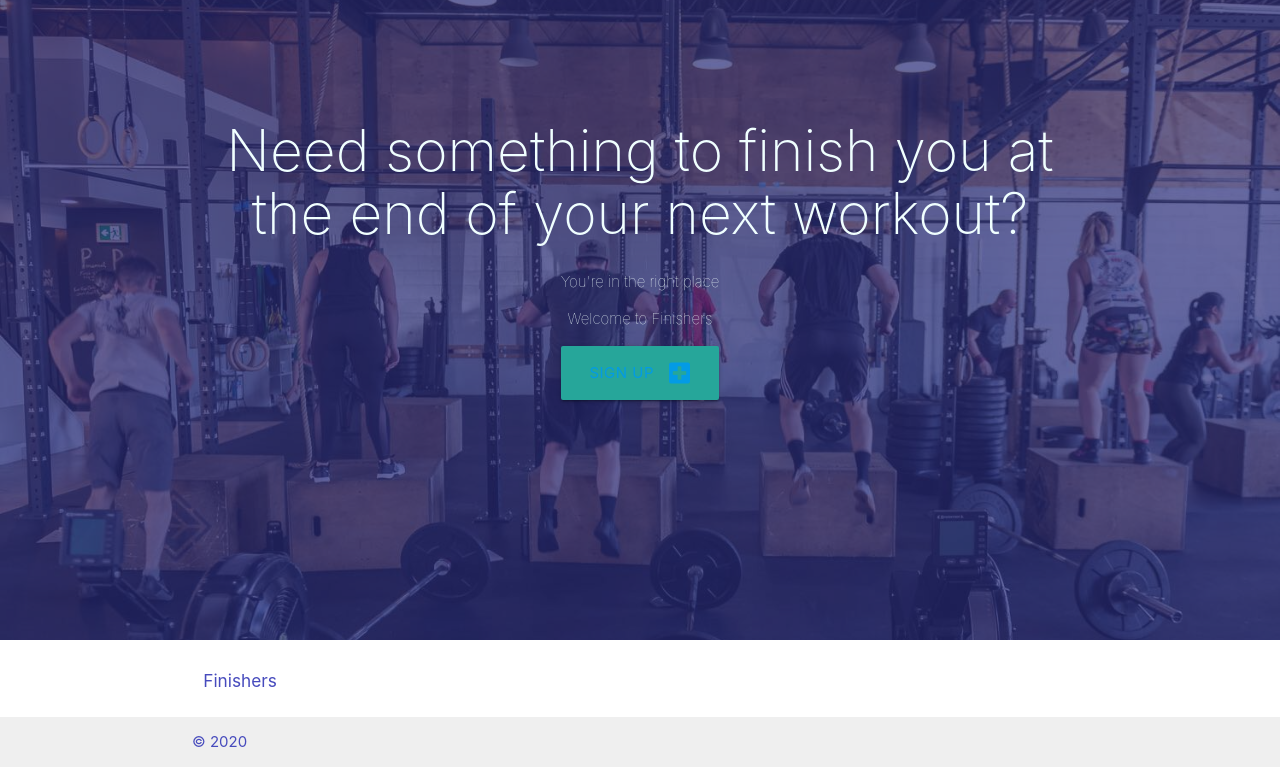
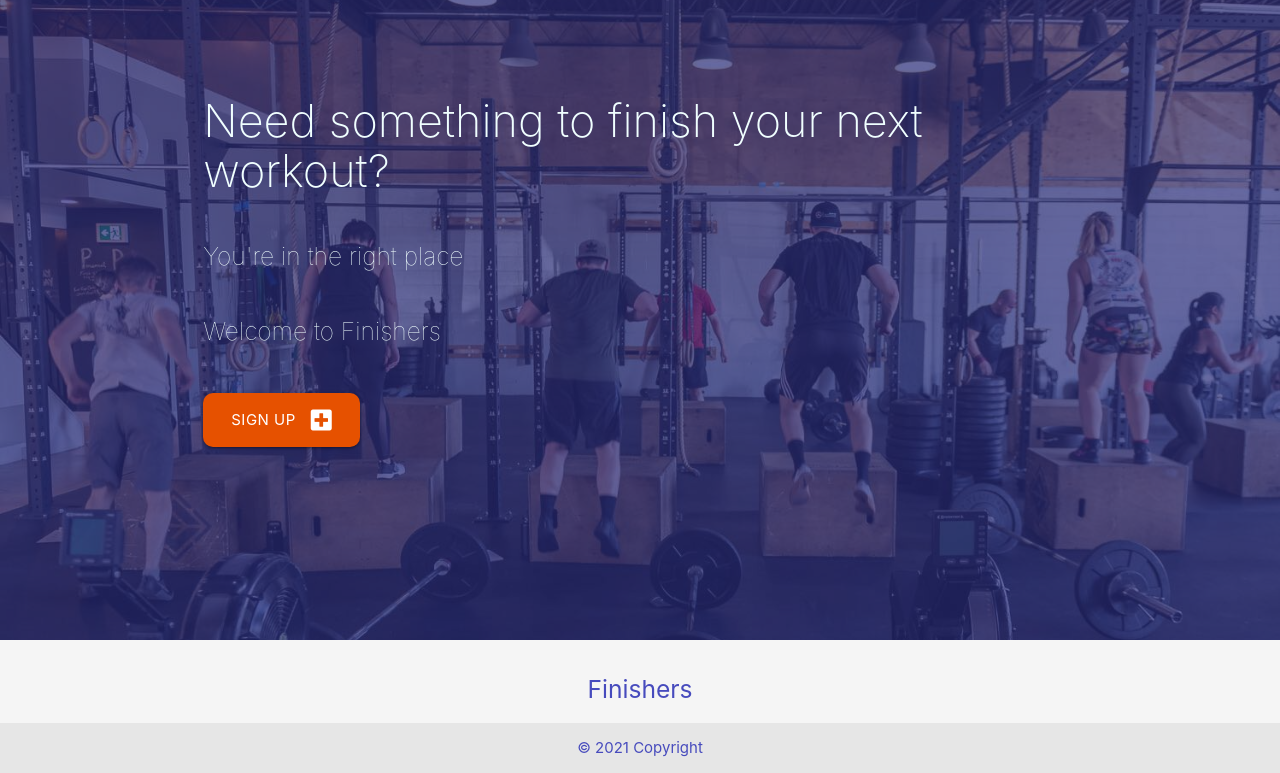
Before and after one commit to allyporwal/finishers-flask, a Flask app: page / in a window 1280 px wide. Shown: the part 64-837 px from the top of the page. Run offline with Flask 2, Linux system fonts and the light colour scheme; data that the repository does not hold is empty; some libraries are stand-ins or nearby versions.

Commit message:
Add lots of style and layout tweaks

```diff
--- a/static/css/style.css
+++ b/static/css/style.css
@@ -27,13 +27,15 @@
 #callout-header {
     color: azure;
     font-weight: 200;
-    font-size: 3.8rem;
-    margin-top: 15vh;
+    font-size: 3rem;
+    margin-top: 12vh;
 }
 
 .callout-text {
     color: azure;
     font-weight: 100;
+    margin-top: 6vh;
+    margin-bottom: 6vh;
 }
 
 .navbar-logo {
@@ -44,16 +46,20 @@
     color: rgba(71, 75, 189, 1) !important;
 }
 
-/* misc */
+/* forms */
 
 .hidden_exercise {
     display: none;
 }
 
+/* misc */
+
 .tabs {
     display:-webkit-flex;
     display: -ms-flexbox;
-    display: flex
+    display: flex;
+    color: #e65100;
+
 }
 
 .add-finisher-paragraph {
@@ -63,3 +69,73 @@
 #footer {
     height: 5vh;
 }
+
+.card {
+    border-radius: 20px;
+}
+
+.card .card-action:last-child {
+    border-radius: 0 0 20px 20px;
+    display: flex;
+    justify-content: space-around;
+}
+
+.card-title {
+    color: rgba(71, 75, 189, 1);
+}
+
+.card-action {
+    background-color: #e65100 !important;
+}
+
+.card .card-action a:not(.btn):not(.btn-large):not(.btn-small):not(.btn-large):not(.btn-floating) {
+    color: white;
+    margin-right: 24px;
+    -webkit-transition: color .3s ease;
+    transition: color .3s ease;
+    text-transform: uppercase;
+}
+
+#sign-up-button {
+    background-color: #e65100;
+    border-radius: 10px;
+}
+
+#tab-row {
+    margin-top: 2vh;
+}
+
+/* Footer */
+
+#footer-row {
+    margin-bottom: 0;
+}
+
+.footer-links {
+    margin-bottom: 0;
+    color: rgba(71, 75, 189, 1);
+}
+
+.card-panel {
+    border-radius: 10px;
+    color: white;
+    background-color: rgba(41, 44, 121, 1) !important;
+}
+
+.fa-question-circle {
+    color: rgba(41, 44, 121, 1);
+}
+
+.row .empty-library {
+  float: none !important;
+  margin-left: auto;
+  margin-right: auto;
+}
+/* media queries */
+
+@media only screen and (max-height: 568px) {
+
+    .callout-background {
+    height: 100vh;
+    }
+}
--- a/templates/add_finisher.html
+++ b/templates/add_finisher.html
@@ -1,11 +1,12 @@
 <title>Add Finisher | The Finisher</title>
 {% extends "base.html" %} {% block content %}
-<h1>Create finisher</h1>
 <br />
 
 <!-- Create finisher form -->
 
 <section>
+    <div class="container">
+        <h1>Create finisher</h1>
     <form method="POST" action="{{ url_for('add_finisher') }}">
         {{ form.csrf_token }}
         <div class="row">
@@ -100,5 +101,6 @@
         </div>
         <button type="submit" class="col s6 m4 btn-large">Add finisher</button>
     </form>
+    </div>
 </section>
 {% endblock %}
--- a/templates/base.html
+++ b/templates/base.html
@@ -73,24 +73,23 @@
     {% block content %}
     {% endblock %}
 
+
+
     <!-- footer -->
-
-    <footer id="footer" class="page-footer white">
-        <div class="container">
+        <footer class="page-footer grey lighten-4">
+          <div class="container">
             <div class="row">
-                <div class="col l6 s12">
-                    <h6 class="navbar-links">Finishers</h6>
-                </div>
-                <div class="col l4 offset-l2 s12">
-                </div>
+              <div class="col center-align s12">
+                <h5 class="footer-links">Finishers</h5>
+              </div>
             </div>
-        </div>
-        <div class="footer-copyright">
-            <div class="container navbar-links">
-                © 2020
+          </div>
+          <div class="footer-copyright center-align">
+            <div class="footer-links container">
+            © 2021 Copyright
             </div>
-        </div>
-    </footer>
+          </div>
+        </footer>
 
     <script src="https://code.jquery.com/jquery-3.5.1.min.js"
         integrity="sha256-9/aliU8dGd2tb6OSsuzixeV4y/faTqgFtohetphbbj0=" crossorigin="anonymous"></script>
--- a/templates/home.html
+++ b/templates/home.html
@@ -8,14 +8,14 @@
             <div class="container">
                 <div class="row">
                     <div class="col">
-                        <div class="s12 center-align">
+                        <div class="callout-words-container s12">
                             <h1 id="callout-header">Need something to finish
-                                you at the end of your next workout?</h1>
-                            <p class="callout-text">You're in the right place</p>
-                            <p class="callout-text">Welcome to Finishers</p>
+                                your next workout?</h1>
+                            <h5 class="callout-text">You're in the right place</h5>
+                            <h5 class="callout-text">Welcome to Finishers</h5>
                             <section>
-                                <button class="btn-large text-shadow">
-                                    <a href="{{ url_for('register') }}">Sign Up<i class="fas fa-plus-square right"></i></a>
+                                <button class="btn-large text-shadow" id="sign-up-button">
+                                    <a href="{{ url_for('register') }}" class="white-text">Sign Up<i class="fas fa-plus-square right"></i></a>
                                 </button>
                             </section>
                             <!-- Modal -->
```
Also changed, not shown: templates/browse_finishers.html (+20 -13 lines), templates/dashboard.html (+73 -37 lines), templates/edit_finisher.html (+24 -30 lines), templates/finisher.html (+10 -4 lines), templates/modify_finisher.html (+17 -12 lines).
